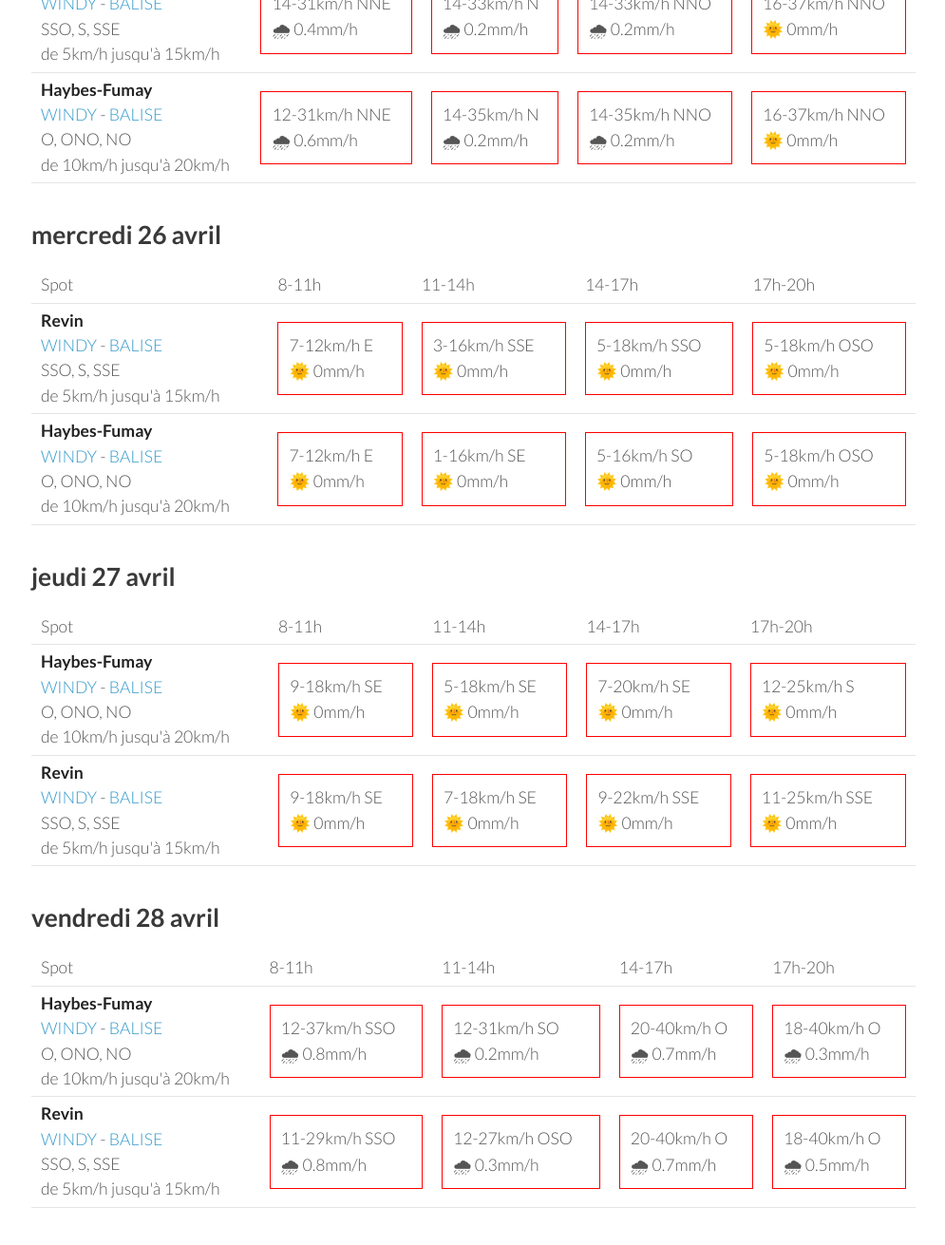
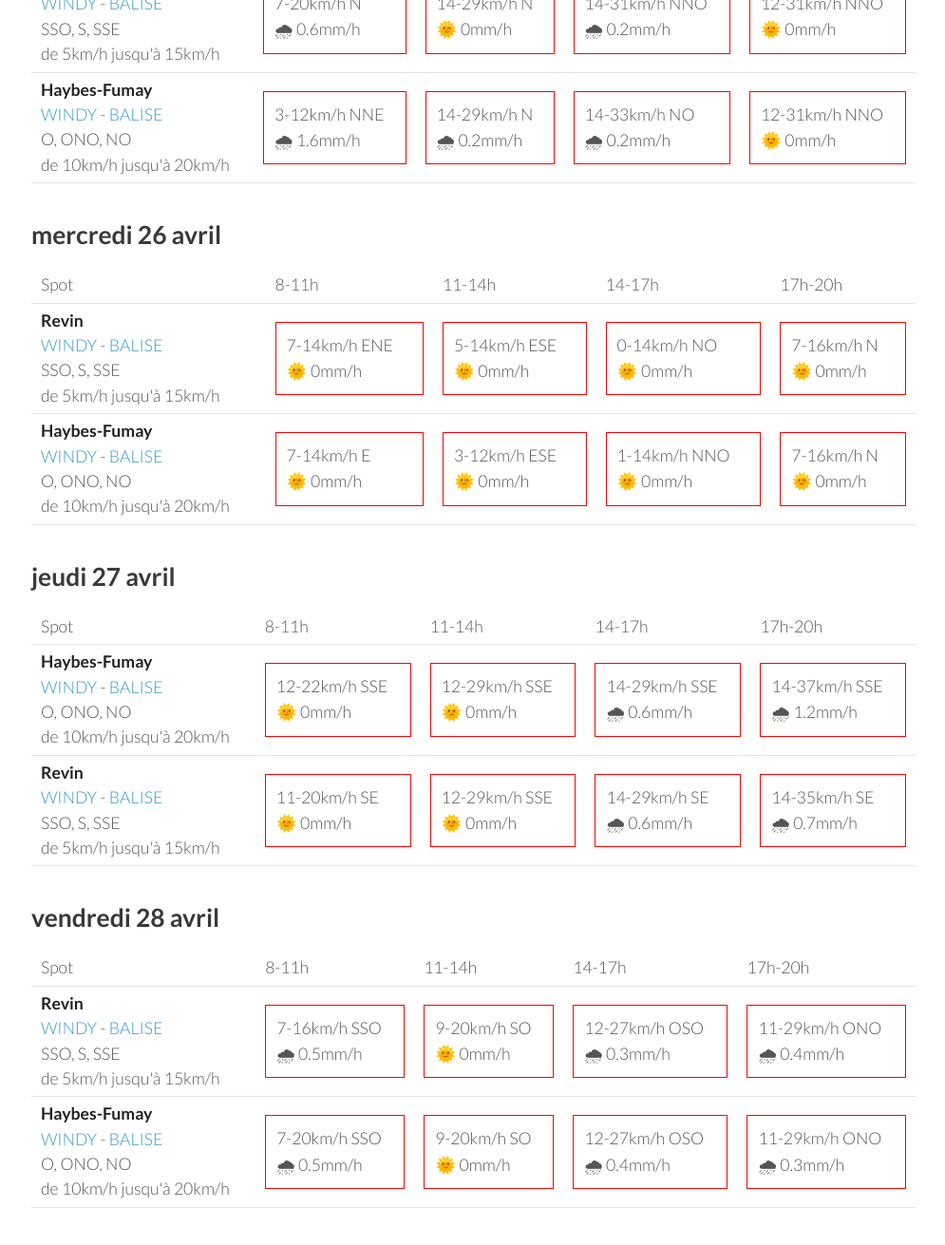
Before and after one commit to parapente-dans-le-nord/parapente-dans-le-nord.github.io, a Jekyll site: the page built from ardennes.markdown, in a window 1280 px wide and 1400 px high, scrolled down 1126 px. Shown: the top 1311 px of the window at 95% size, without its empty margins (25-1020 px from the left). Built offline with Jekyll 4.4.1, drawn with Linux system fonts in a browser that asks for light colours; some of the changed text lies outside the part shown.

Commit message:
update index.markdown

```diff
--- a/ardennes.markdown
+++ b/ardennes.markdown
@@ -24,21 +24,19 @@ page mise à jour le dimanche 23 avril 13:10
 <tr>
         <td><strong>Revin</strong><br><a href="https://windy.com/49.948/4.625?49.543,4.625,8">WINDY</a> - <span class=""><a href="http://www.balisemeteo.com/balise.php?idBalise=5019">BALISE</a> </span><br> <span class="vent-favorable">SSO, S, SSE</span><br><span class="force-vent">de 5km/h jusqu'à 15km/h</span> </td>
 
-            <td><div class="not-flyable"><p>7-24km/h S</p><p>🌞 0mm/h</p></div></td>
-            <td><div class="not-flyable"><p>11-25km/h S</p><p>🌞 0mm/h</p></div></td>
-            <td><div class="not-flyable"><p>12-33km/h SSE</p><p>🌧 0.5mm/h</p></div></td>
-            <td><div class="not-flyable"><p>14-46km/h S</p><p>🌧 3.6mm/h</p></div></td>
-
+            <td><div class="not-flyable"><p>0-0km/h NA</p><p>🌧️ 0mm/h</p></div></td>
+            <td><div class="not-flyable"><p>0-0km/h NA</p><p>🌧️ 0mm/h</p></div></td>
+            <td><div class="not-flyable"><p>0-0km/h NA</p><p>🌧️ 0mm/h</p></div></td>
+            <td><div class="not-flyable"><p>16-50km/h S</p><p>🌧 1.4mm/h</p></div></td>
 
     </tr>
 <tr>
         <td><strong>Haybes-Fumay</strong><br><a href="https://windy.com/49.998/4.715?49.913,4.738,10">WINDY</a> - <span class=""><a href="http://www.balisemeteo.com/balise.php?idBalise=104">BALISE</a> </span><br> <span class="vent-favorable">O, ONO, NO</span><br><span class="force-vent">de 10km/h jusqu'à 20km/h</span> </td>
 
-            <td><div class="not-flyable"><p>7-24km/h SSO</p><p>🌞 0mm/h</p></div></td>
-            <td><div class="not-flyable"><p>11-27km/h S</p><p>🌞 0mm/h</p></div></td>
-            <td><div class="not-flyable"><p>12-35km/h S</p><p>🌧 0.3mm/h</p></div></td>
-            <td><div class="not-flyable"><p>12-42km/h S</p><p>🌧 2.7mm/h</p></div></td>
-
+            <td><div class="not-flyable"><p>0-0km/h NA</p><p>🌧️ 0mm/h</p></div></td>
+            <td><div class="not-flyable"><p>0-0km/h NA</p><p>🌧️ 0mm/h</p></div></td>
+            <td><div class="not-flyable"><p>0-0km/h NA</p><p>🌧️ 0mm/h</p></div></td>
+            <td><div class="not-flyable"><p>16-44km/h S</p><p>🌧 1.9mm/h</p></div></td>
 
     </tr>
 
@@ -60,20 +58,20 @@ page mise à jour le dimanche 23 avril 13:10
 <tr>
         <td><strong>Haybes-Fumay</strong><br><a href="https://windy.com/49.998/4.715?49.913,4.738,10">WINDY</a> - <span class=""><a href="http://www.balisemeteo.com/balise.php?idBalise=104">BALISE</a> </span><br> <span class="vent-favorable">O, ONO, NO</span><br><span class="force-vent">de 10km/h jusqu'à 20km/h</span> </td>
 
-            <td><div class="not-flyable"><p>14-37km/h SO</p><p>🌧 1.5mm/h</p></div></td>
-            <td><div class="not-flyable"><p>7-24km/h OSO</p><p>🌧 2.6mm/h</p></div></td>
-            <td><div class="not-flyable"><p>11-29km/h OSO</p><p>🌧 0.2mm/h</p></div></td>
-            <td><div class="not-flyable"><p>9-25km/h ONO</p><p>🌧 1.1mm/h</p></div></td>
+            <td><div class="not-flyable"><p>12-33km/h SO</p><p>🌧 0.4mm/h</p></div></td>
+            <td><div class="not-flyable"><p>11-31km/h OSO</p><p>🌧 0.3mm/h</p></div></td>
+            <td><div class="not-flyable"><p>11-31km/h OSO</p><p>🌧 0.2mm/h</p></div></td>
+            <td><div class="not-flyable"><p>14-40km/h SO</p><p>🌧 3mm/h</p></div></td>
 
 
     </tr>
 <tr>
         <td><strong>Revin</strong><br><a href="https://windy.com/49.948/4.625?49.543,4.625,8">WINDY</a> - <span class=""><a href="http://www.balisemeteo.com/balise.php?idBalise=5019">BALISE</a> </span><br> <span class="vent-favorable">SSO, S, SSE</span><br><span class="force-vent">de 5km/h jusqu'à 15km/h</span> </td>
 
-            <td><div class="not-flyable"><p>11-33km/h SO</p><p>🌧 1.7mm/h</p></div></td>
-            <td><div class="not-flyable"><p>9-37km/h O</p><p>🌧 1.8mm/h</p></div></td>
-            <td><div class="not-flyable"><p>11-31km/h OSO</p><p>🌞 0mm/h</p></div></td>
-            <td><div class="not-flyable"><p>9-31km/h ONO</p><p>🌧 0.2mm/h</p></div></td>
+            <td><div class="not-flyable"><p>11-33km/h SO</p><p>🌧 0.7mm/h</p></div></td>
+            <td><div class="not-flyable"><p>9-33km/h O</p><p>🌧 0.5mm/h</p></div></td>
+            <td><div class="not-flyable"><p>11-33km/h OSO</p><p>🌧 0.7mm/h</p></div></td>
+            <td><div class="not-flyable"><p>11-29km/h OSO</p><p>🌧 3mm/h</p></div></td>
 
 
     </tr>
@@ -96,20 +94,20 @@ page mise à jour le dimanche 23 avril 13:10
 <tr>
         <td><strong>Revin</strong><br><a href="https://windy.com/49.948/4.625?49.543,4.625,8">WINDY</a> - <span class=""><a href="http://www.balisemeteo.com/balise.php?idBalise=5019">BALISE</a> </span><br> <span class="vent-favorable">SSO, S, SSE</span><br><span class="force-vent">de 5km/h jusqu'à 15km/h</span> </td>
 
-            <td><div class="not-flyable"><p>14-31km/h NNE</p><p>🌧 0.4mm/h</p></div></td>
-            <td><div class="not-flyable"><p>14-33km/h N</p><p>🌧 0.2mm/h</p></div></td>
-            <td><div class="not-flyable"><p>14-33km/h NNO</p><p>🌧 0.2mm/h</p></div></td>
-            <td><div class="not-flyable"><p>16-37km/h NNO</p><p>🌞 0mm/h</p></div></td>
+            <td><div class="not-flyable"><p>7-20km/h N</p><p>🌧 0.6mm/h</p></div></td>
+            <td><div class="not-flyable"><p>14-29km/h N</p><p>🌞 0mm/h</p></div></td>
+            <td><div class="not-flyable"><p>14-31km/h NNO</p><p>🌧 0.2mm/h</p></div></td>
+            <td><div class="not-flyable"><p>12-31km/h NNO</p><p>🌞 0mm/h</p></div></td>
 
 
     </tr>
 <tr>
         <td><strong>Haybes-Fumay</strong><br><a href="https://windy.com/49.998/4.715?49.913,4.738,10">WINDY</a> - <span class=""><a href="http://www.balisemeteo.com/balise.php?idBalise=104">BALISE</a> </span><br> <span class="vent-favorable">O, ONO, NO</span><br><span class="force-vent">de 10km/h jusqu'à 20km/h</span> </td>
 
-            <td><div class="not-flyable"><p>12-31km/h NNE</p><p>🌧 0.6mm/h</p></div></td>
-            <td><div class="not-flyable"><p>14-35km/h N</p><p>🌧 0.2mm/h</p></div></td>
-            <td><div class="not-flyable"><p>14-35km/h NNO</p><p>🌧 0.2mm/h</p></div></td>
-            <td><div class="not-flyable"><p>16-37km/h NNO</p><p>🌞 0mm/h</p></div></td>
+            <td><div class="not-flyable"><p>3-12km/h NNE</p><p>🌧 1.6mm/h</p></div></td>
+            <td><div class="not-flyable"><p>14-29km/h N</p><p>🌧 0.2mm/h</p></div></td>
+            <td><div class="not-flyable"><p>14-33km/h NO</p><p>🌧 0.2mm/h</p></div></td>
+            <td><div class="not-flyable"><p>12-31km/h NNO</p><p>🌞 0mm/h</p></div></td>
 
 
     </tr>
@@ -132,20 +130,20 @@ page mise à jour le dimanche 23 avril 13:10
 <tr>
         <td><strong>Revin</strong><br><a href="https://windy.com/49.948/4.625?49.543,4.625,8">WINDY</a> - <span class=""><a href="http://www.balisemeteo.com/balise.php?idBalise=5019">BALISE</a> </span><br> <span class="vent-favorable">SSO, S, SSE</span><br><span class="force-vent">de 5km/h jusqu'à 15km/h</span> </td>
 
-            <td><div class="not-flyable"><p>7-12km/h E</p><p>🌞 0mm/h</p></div></td>
-            <td><div class="not-flyable"><p>3-16km/h SSE</p><p>🌞 0mm/h</p></div></td>
-            <td><div class="not-flyable"><p>5-18km/h SSO</p><p>🌞 0mm/h</p></div></td>
-            <td><div class="not-flyable"><p>5-18km/h OSO</p><p>🌞 0mm/h</p></div></td>
+            <td><div class="not-flyable"><p>7-14km/h ENE</p><p>🌞 0mm/h</p></div></td>
+            <td><div class="not-flyable"><p>5-14km/h ESE</p><p>🌞 0mm/h</p></div></td>
+            <td><div class="not-flyable"><p>0-14km/h NO</p><p>🌞 0mm/h</p></div></td>
+            <td><div class="not-flyable"><p>7-16km/h N</p><p>🌞 0mm/h</p></div></td>
 
 
     </tr>
 <tr>
         <td><strong>Haybes-Fumay</strong><br><a href="https://windy.com/49.998/4.715?49.913,4.738,10">WINDY</a> - <span class=""><a href="http://www.balisemeteo.com/balise.php?idBalise=104">BALISE</a> </span><br> <span class="vent-favorable">O, ONO, NO</span><br><span class="force-vent">de 10km/h jusqu'à 20km/h</span> </td>
 
-            <td><div class="not-flyable"><p>7-12km/h E</p><p>🌞 0mm/h</p></div></td>
-            <td><div class="not-flyable"><p>1-16km/h SE</p><p>🌞 0mm/h</p></div></td>
-            <td><div class="not-flyable"><p>5-16km/h SO</p><p>🌞 0mm/h</p></div></td>
-            <td><div class="not-flyable"><p>5-18km/h OSO</p><p>🌞 0mm/h</p></div></td>
+            <td><div class="not-flyable"><p>7-14km/h E</p><p>🌞 0mm/h</p></div></td>
+            <td><div class="not-flyable"><p>3-12km/h ESE</p><p>🌞 0mm/h</p></div></td>
+            <td><div class="not-flyable"><p>1-14km/h NNO</p><p>🌞 0mm/h</p></div></td>
+            <td><div class="not-flyable"><p>7-16km/h N</p><p>🌞 0mm/h</p></div></td>
 
 
     </tr>
@@ -168,20 +166,20 @@ page mise à jour le dimanche 23 avril 13:10
 <tr>
         <td><strong>Haybes-Fumay</strong><br><a href="https://windy.com/49.998/4.715?49.913,4.738,10">WINDY</a> - <span class=""><a href="http://www.balisemeteo.com/balise.php?idBalise=104">BALISE</a> </span><br> <span class="vent-favorable">O, ONO, NO</span><br><span class="force-vent">de 10km/h jusqu'à 20km/h</span> </td>
 
-            <td><div class="not-flyable"><p>9-18km/h SE</p><p>🌞 0mm/h</p></div></td>
-            <td><div class="not-flyable"><p>5-18km/h SE</p><p>🌞 0mm/h</p></div></td>
-            <td><div class="not-flyable"><p>7-20km/h SE</p><p>🌞 0mm/h</p></div></td>
-            <td><div class="not-flyable"><p>12-25km/h S</p><p>🌞 0mm/h</p></div></td>
+            <td><div class="not-flyable"><p>12-22km/h SSE</p><p>🌞 0mm/h</p></div></td>
+            <td><div class="not-flyable"><p>12-29km/h SSE</p><p>🌞 0mm/h</p></div></td>
+            <td><div class="not-flyable"><p>14-29km/h SSE</p><p>🌧 0.6mm/h</p></div></td>
+            <td><div class="not-flyable"><p>14-37km/h SSE</p><p>🌧 1.2mm/h</p></div></td>
 
 
     </tr>
 <tr>
         <td><strong>Revin</strong><br><a href="https://windy.com/49.948/4.625?49.543,4.625,8">WINDY</a> - <span class=""><a href="http://www.balisemeteo.com/balise.php?idBalise=5019">BALISE</a> </span><br> <span class="vent-favorable">SSO, S, SSE</span><br><span class="force-vent">de 5km/h jusqu'à 15km/h</span> </td>
 
-            <td><div class="not-flyable"><p>9-18km/h SE</p><p>🌞 0mm/h</p></div></td>
-            <td><div class="not-flyable"><p>7-18km/h SE</p><p>🌞 0mm/h</p></div></td>
-            <td><div class="not-flyable"><p>9-22km/h SSE</p><p>🌞 0mm/h</p></div></td>
-            <td><div class="not-flyable"><p>11-25km/h SSE</p><p>🌞 0mm/h</p></div></td>
+            <td><div class="not-flyable"><p>11-20km/h SE</p><p>🌞 0mm/h</p></div></td>
+            <td><div class="not-flyable"><p>12-29km/h SSE</p><p>🌞 0mm/h</p></div></td>
+            <td><div class="not-flyable"><p>14-29km/h SE</p><p>🌧 0.6mm/h</p></div></td>
+            <td><div class="not-flyable"><p>14-35km/h SE</p><p>🌧 0.7mm/h</p></div></td>
 
 
     </tr>
@@ -202,22 +200,22 @@ page mise à jour le dimanche 23 avril 13:10
       <td>17h-20h</td>
     </tr>
 <tr>
-        <td><strong>Haybes-Fumay</strong><br><a href="https://windy.com/49.998/4.715?49.913,4.738,10">WINDY</a> - <span class=""><a href="http://www.balisemeteo.com/balise.php?idBalise=104">BALISE</a> </span><br> <span class="vent-favorable">O, ONO, NO</span><br><span class="force-vent">de 10km/h jusqu'à 20km/h</span> </td>
+        <td><strong>Revin</strong><br><a href="https://windy.com/49.948/4.625?49.543,4.625,8">WINDY</a> - <span class=""><a href="http://www.balisemeteo.com/balise.php?idBalise=5019">BALISE</a> </span><br> <span class="vent-favorable">SSO, S, SSE</span><br><span class="force-vent">de 5km/h jusqu'à 15km/h</span> </td>
 
-            <td><div class="not-flyable"><p>12-37km/h SSO</p><p>🌧 0.8mm/h</p></div></td>
-            <td><div class="not-flyable"><p>12-31km/h SO</p><p>🌧 0.2mm/h</p></div></td>
-            <td><div class="not-flyable"><p>20-40km/h O</p><p>🌧 0.7mm/h</p></div></td>
-            <td><div class="not-flyable"><p>18-40km/h O</p><p>🌧 0.3mm/h</p></div></td>
+            <td><div class="not-flyable"><p>7-16km/h SSO</p><p>🌧 0.5mm/h</p></div></td>
+            <td><div class="not-flyable"><p>9-20km/h SO</p><p>🌞 0mm/h</p></div></td>
+            <td><div class="not-flyable"><p>12-27km/h OSO</p><p>🌧 0.3mm/h</p></div></td>
+            <td><div class="not-flyable"><p>11-29km/h ONO</p><p>🌧 0.4mm/h</p></div></td>
 
 
     </tr>
 <tr>
-        <td><strong>Revin</strong><br><a href="https://windy.com/49.948/4.625?49.543,4.625,8">WINDY</a> - <span class=""><a href="http://www.balisemeteo.com/balise.php?idBalise=5019">BALISE</a> </span><br> <span class="vent-favorable">SSO, S, SSE</span><br><span class="force-vent">de 5km/h jusqu'à 15km/h</span> </td>
+        <td><strong>Haybes-Fumay</strong><br><a href="https://windy.com/49.998/4.715?49.913,4.738,10">WINDY</a> - <span class=""><a href="http://www.balisemeteo.com/balise.php?idBalise=104">BALISE</a> </span><br> <span class="vent-favorable">O, ONO, NO</span><br><span class="force-vent">de 10km/h jusqu'à 20km/h</span> </td>
 
-            <td><div class="not-flyable"><p>11-29km/h SSO</p><p>🌧 0.8mm/h</p></div></td>
-            <td><div class="not-flyable"><p>12-27km/h OSO</p><p>🌧 0.3mm/h</p></div></td>
-            <td><div class="not-flyable"><p>20-40km/h O</p><p>🌧 0.7mm/h</p></div></td>
-            <td><div class="not-flyable"><p>18-40km/h O</p><p>🌧 0.5mm/h</p></div></td>
+            <td><div class="not-flyable"><p>7-20km/h SSO</p><p>🌧 0.5mm/h</p></div></td>
+            <td><div class="not-flyable"><p>9-20km/h SO</p><p>🌞 0mm/h</p></div></td>
+            <td><div class="not-flyable"><p>12-27km/h OSO</p><p>🌧 0.4mm/h</p></div></td>
+            <td><div class="not-flyable"><p>11-29km/h ONO</p><p>🌧 0.3mm/h</p></div></td>
 
 
     </tr>
```
Also changed, not shown: other parts of ardennes.markdown (+1 -1 lines).
